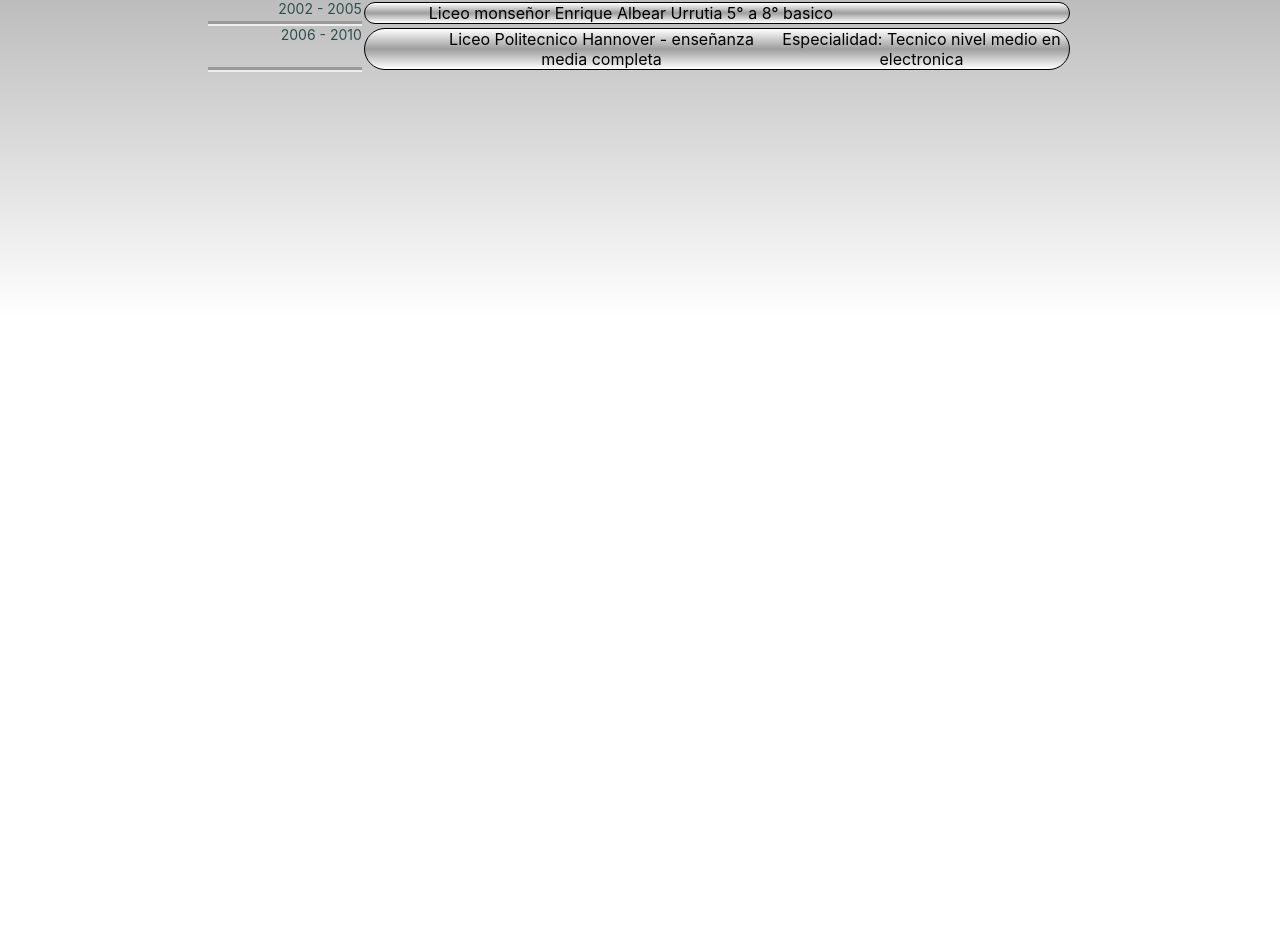
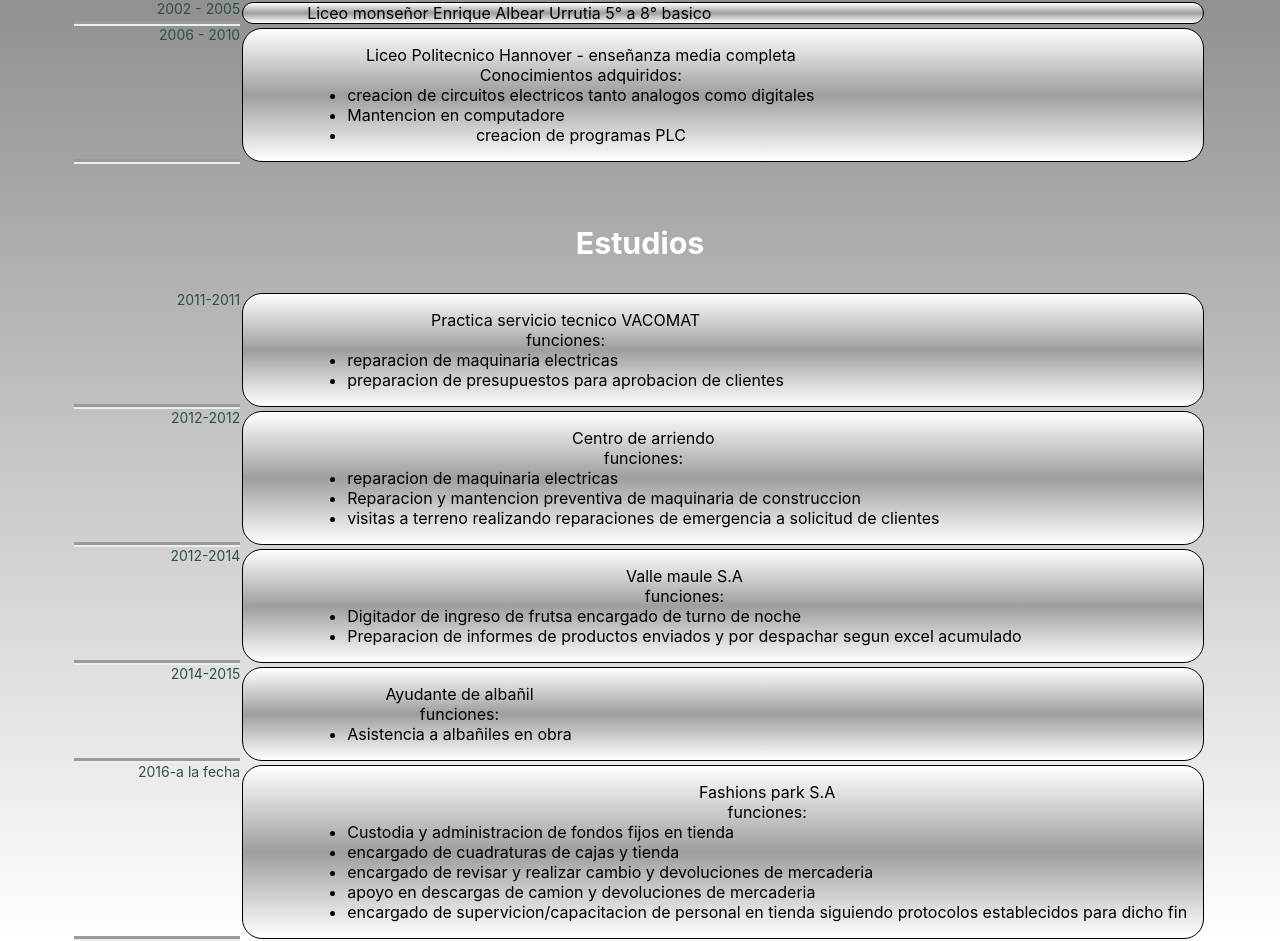
Before and after one commit to pepitoth/cv1, a React (Create React App) app: page / in a window 1280 px wide. Shown: the part 483-1424 px from the top of the page. Before the commit the page ends 800 px from the top, so only its background shows below. Built offline with nearby package versions, Linux system fonts and the light colour scheme.

Commit message:
actualizacion de datos

```diff
--- a/src/App.css
+++ b/src/App.css
@@ -41,7 +41,7 @@
   justify-content: right;
   font-size: 14px;
   text-align: left;
-  width: 12%;
+  width: 13%;
   border-bottom: 5px;
   border-top: 0px;
   border-left: 0px;
@@ -55,8 +55,8 @@
   justify-content: left;
   font-size: 16px;
   padding-left: 5%;
-  width: 50%;
-  border-radius: 80px;
+  width: 70%;
+  border-radius: 20px;
   margin: 2px;
   border-style: groove;
   border-width: 1px;
@@ -109,3 +109,7 @@
   transition:800ms ease all;
 }
 /*fin menu*/
+
+.listas{
+  text-align: left;
+}
--- a/src/App.js
+++ b/src/App.js
@@ -2,13 +2,15 @@
 import Menu from './components/Menu';
 import Datos from './components/Datos';
 import Estudios from './components/Estudios';
+import Experiencia from './components/Experiencia';
 
 function App() {
   return (
     <div className="App">
       <header className="App-header">
         <Menu/><br/>
-        <Datos/><br/><Estudios/>
+        <Datos/><br/><Estudios/><br/>
+        <Experiencia></Experiencia>
       </header>
     </div>
   );
--- a/src/components/Estudios.js
+++ b/src/components/Estudios.js
@@ -34,8 +34,11 @@
             2006 - 2010
         </div>
         <div className='data_R'>
-            Liceo Politecnico Hannover - enseñanza media completa
-            <div>Especialidad: Tecnico nivel medio en electronica</div>
+            <ul>Liceo Politecnico Hannover - enseñanza media completa<br/>
+            Conocimientos adquiridos:<br/><li className='listas'>creacion de circuitos electricos tanto analogos como digitales</li>
+            <li className='listas'>Mantencion en computadore</li>
+            <li>creacion de programas PLC</li>
+        </ul>
         </div>
     </div>
     </>
--- /dev/null
+++ b/src/components/Experiencia.js
@@ -0,0 +1,71 @@
+import React from 'react'
+
+export default function experiencia() {
+  return (
+    <>
+          <h3>Estudios</h3>
+    <div className='data_Frame'>
+        <div className='data_L'>
+            2011-2011
+        </div>
+        <div className='data_R'>
+          <ul>  Practica servicio tecnico VACOMAT <br/>
+          funciones: <li className='listas'>reparacion de maquinaria electricas</li>
+          <li className='listas'>preparacion de presupuestos para aprobacion de clientes</li>
+          </ul>
+        </div>
+    </div>
+
+    <div className='data_Frame'>
+        <div className='data_L'>
+            2012-2012
+        </div>
+        <div className='data_R'>
+          <ul>Centro de arriendo <br/>
+          funciones: <li className='listas'> reparacion de maquinaria electricas</li>
+          <li className='listas'>Reparacion y mantencion preventiva de maquinaria de construccion</li>
+          <li className='listas'>visitas a terreno realizando reparaciones de emergencia a solicitud de clientes</li>
+          </ul>
+        </div>
+    </div>
+
+    <div className='data_Frame'>
+        <div className='data_L'>
+            2012-2014
+        </div>
+        <div className='data_R'>
+          <ul>  Valle maule S.A <br/>
+          funciones: <li className='listas'>Digitador de ingreso de frutsa encargado de turno de noche</li>
+          <li className='listas'>Preparacion de informes de productos enviados y por despachar segun excel acumulado</li>
+          </ul>
+        </div>
+    </div>
+
+    <div className='data_Frame'>
+        <div className='data_L'>
+            2014-2015
+        </div>
+        <div className='data_R'>
+          <ul>  Ayudante de albañil <br/>
+          funciones: <li className='listas'>Asistencia a albañiles en obra</li>
+          </ul>
+        </div>
+    </div>
+
+    <div className='data_Frame'>
+        <div className='data_L'>
+            2016-a la fecha
+        </div>
+        <div className='data_R'>
+          <ul>  Fashions park S.A<br/>
+          funciones: <li className='listas'>Custodia y administracion de fondos fijos en tienda</li>
+          <li className='listas'>encargado de cuadraturas de cajas y tienda</li>
+          <li className='listas'>encargado de revisar y realizar cambio y devoluciones de mercaderia</li>
+          <li className='listas'>apoyo en descargas de camion y devoluciones de mercaderia</li>
+          <li className='listas'>encargado de supervicion/capacitacion de personal en tienda siguiendo protocolos establecidos para dicho fin</li>
+          </ul>
+        </div>
+    </div>
+    </>
+  )
+}
```
